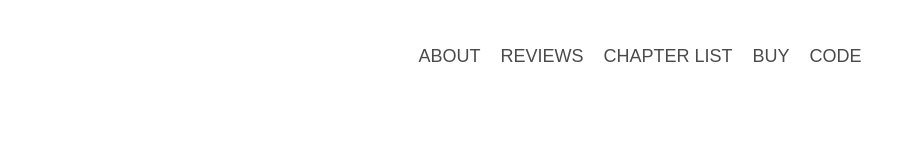
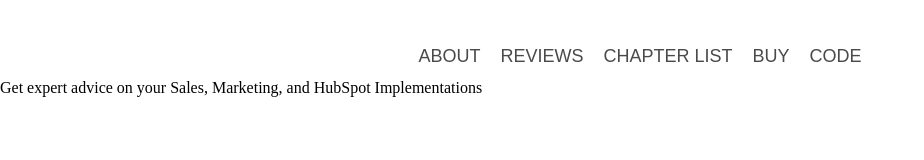
Before and after one commit to DRobbers/TIS-Prototypes, a plain HTML site: page index.html in a window 1280 px wide. Shown: the whole page, without its empty margins (0-924 px from the left). Drawn offline with Linux system fonts and the light colour scheme.

Commit message:
Update index.html

```diff
--- a/index.html
+++ b/index.html
@@ -61,7 +61,9 @@
                 </form>
             </dialog>
         </nav>
-        <div class="bg-multi"></div>
+        <div class="bg-multi">
+            <h1>Get expert advice on your Sales, Marketing, and HubSpot Implementations</h1>
+        </div>
 
     </header>
     <body>
```
